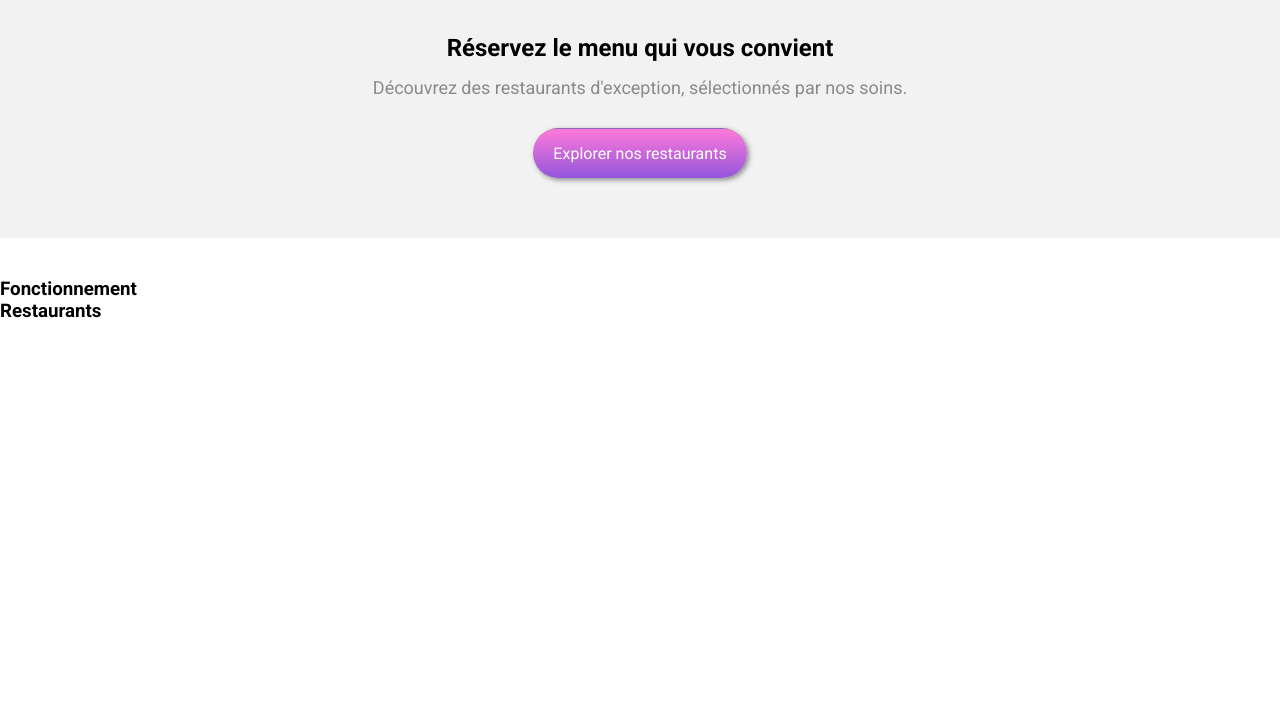
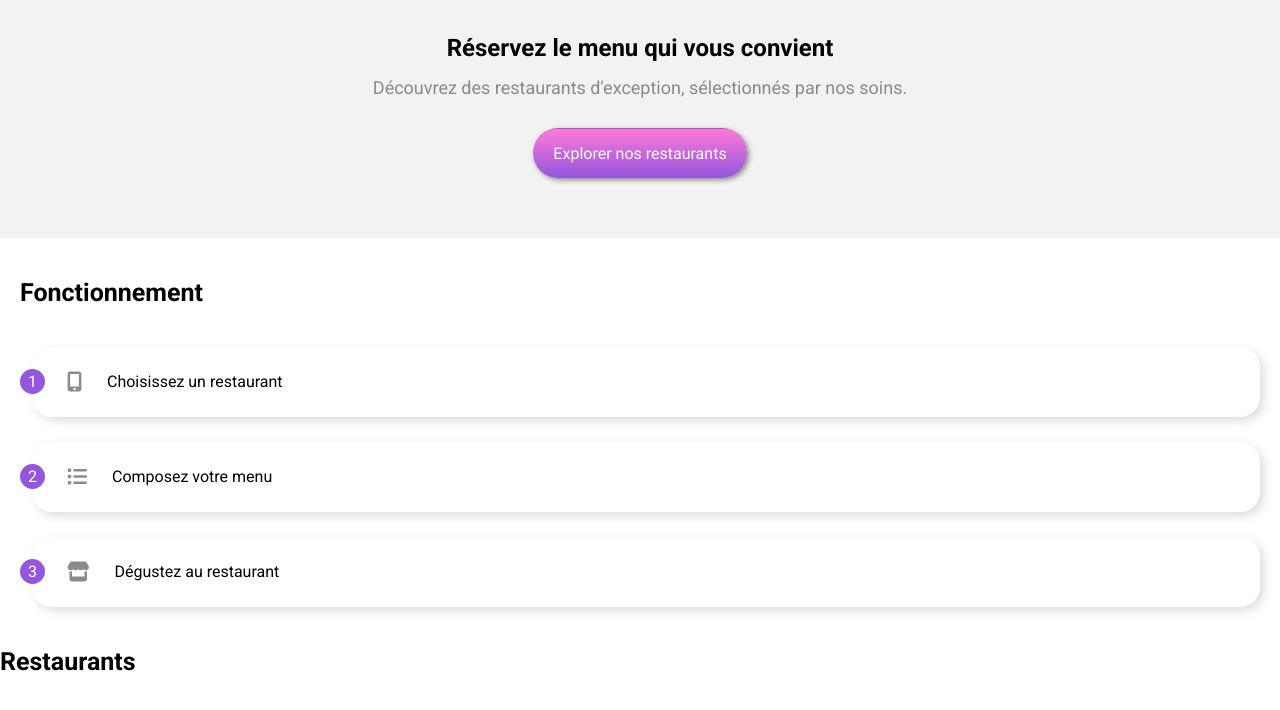
Before and after one commit to AD-Cryptokalm/projet-Ohmyfood, a plain HTML site: page index.html in a window 1280 px wide. Shown: the part 114-824 px from the top of the page. Before the commit the page ends 800 px from the top, so only its background shows below. Drawn offline with Linux system fonts and the light colour scheme; a web font is replaced by a local one.

Commit message:
nav fonctionnement

```diff
--- a/index.html
+++ b/index.html
@@ -30,23 +30,29 @@
         </section>
         <section>
             <nav class="fonctionnement">
-                <div><h3>Fonctionnement</h3></div>
+                <div class="titreSection"><h3>Fonctionnement</h3></div>
                 <div>
-                    <ul>
-                        <li>
-                            <div></div>
-                            <div></div>
-                            <div></div>
+                    <ul class="blockEtapes">
+                        <li class="etapesFonctionnement">
+                            <div class="etapeNumber">1</div>
+                            <div class="backgroundEtape">
+                                <div class="iconEtape"><i class="fa-solid fa-mobile-screen-button"></i></div>
+                                <div>Choisissez un restaurant</div>
+                            </div>
                         </li>
-                        <li>
-                            <div></div>
-                            <div></div>
-                            <div></div>
+                        <li class="etapesFonctionnement">
+                            <div class="etapeNumber">2</div>
+                            <div class="backgroundEtape">
+                                <div class="iconEtape"><i class="fa-solid fa-list-ul"></i></div>
+                                <div>Composez votre menu</div>
+                            </div>
                         </li>
-                        <li>
-                            <div></div>
-                            <div></div>
-                            <div></div>
+                        <li class="etapesFonctionnement">
+                            <div class="etapeNumber">3</div>
+                            <div class="backgroundEtape">
+                                <div class="iconEtape"><i class="fa-solid fa-store"></i></div>
+                                <div class="etapesName">Dégustez au restaurant</div>
+                            </div>
                         </li>
                     </ul>
                 </div>
--- a/style.css
+++ b/style.css
@@ -88,6 +88,66 @@ Form {
 }
 
 .fonctionnement {
-  margin-top: 40px;
+  margin: 40px 20px;
+
 }
+
+.titreSection, h3 {
+  font-size: 25px;
+  margin-bottom: 40px;
+}
+
+.blockEtapes {
+  padding-left: 0;
+  /* background: #99E2D0; */
+
+}
+
+.etapesFonctionnement {
+  height: 70px;
+  display: flex;
+  align-items: center;
+  margin-bottom: 25px;
+  /* width: 80%; */
+
+
+  /* justify-content: center; */
+
+}
+
+.etapeNumber {
+  height: 25px;
+  width: 25px;
+  border-radius: 25px;
+  background: var(--colorPrimaire);
+  color: #fff;
+  display: flex;
+  align-items: center;
+  justify-content: center;
+  position: absolute;
+}
+
+.iconEtape {
+  margin: 0 25px;
+  font-size: 20px;
+  color: var(--color4);
+
+}
+
+.backgroundEtape {
+  display: flex;
+  align-items: center;
+  box-shadow: 4px 4px 10px rgba(128, 128, 128, 0.258);
+  border-radius: 20px;
+  background: #fff;
+  height: 100%;
+  width: 100%;
+  border-left: solid 10px #fff;
+  margin-left: 12px;
+
+}
+
+
+
+
 /*# sourceMappingURL=style.css.map */
```
